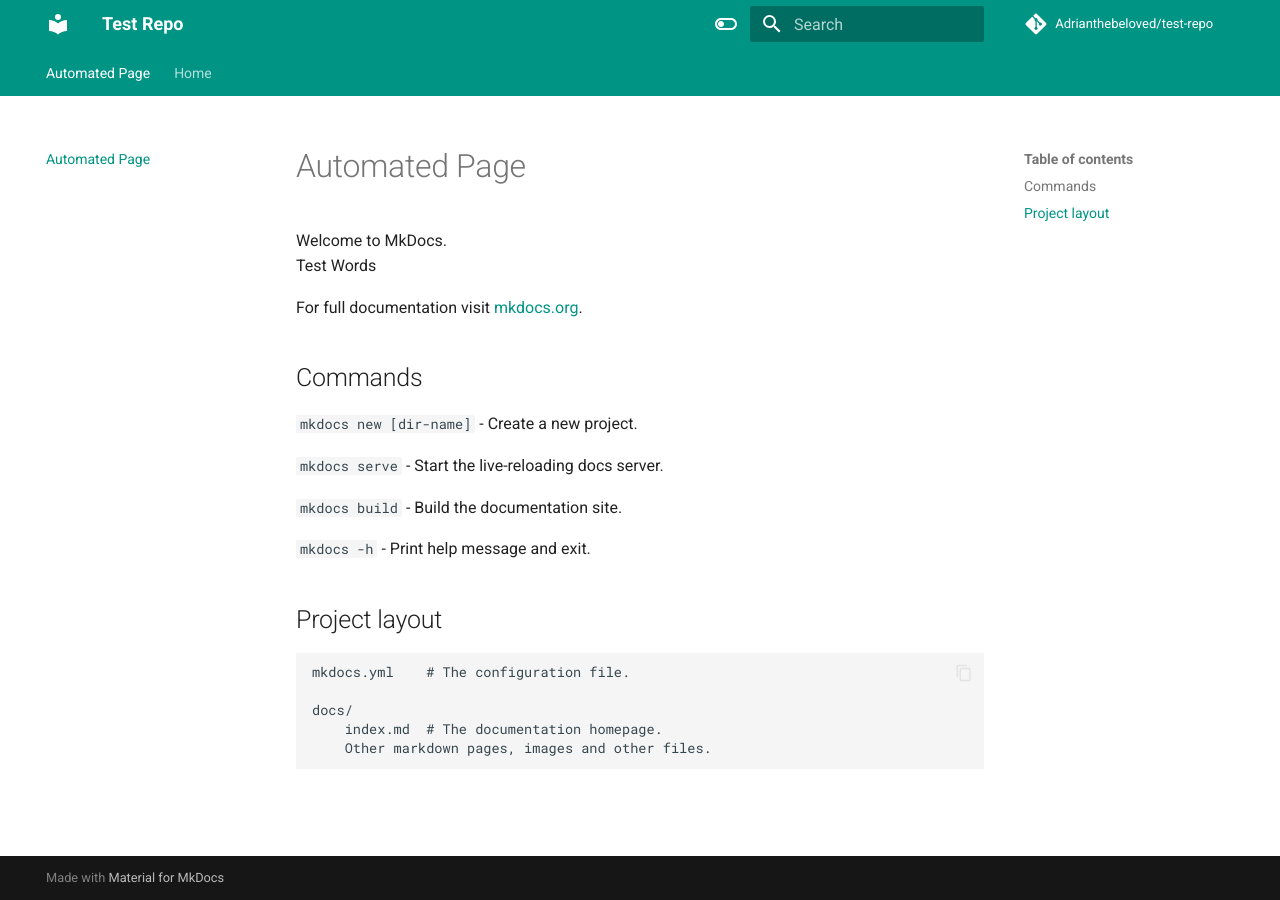
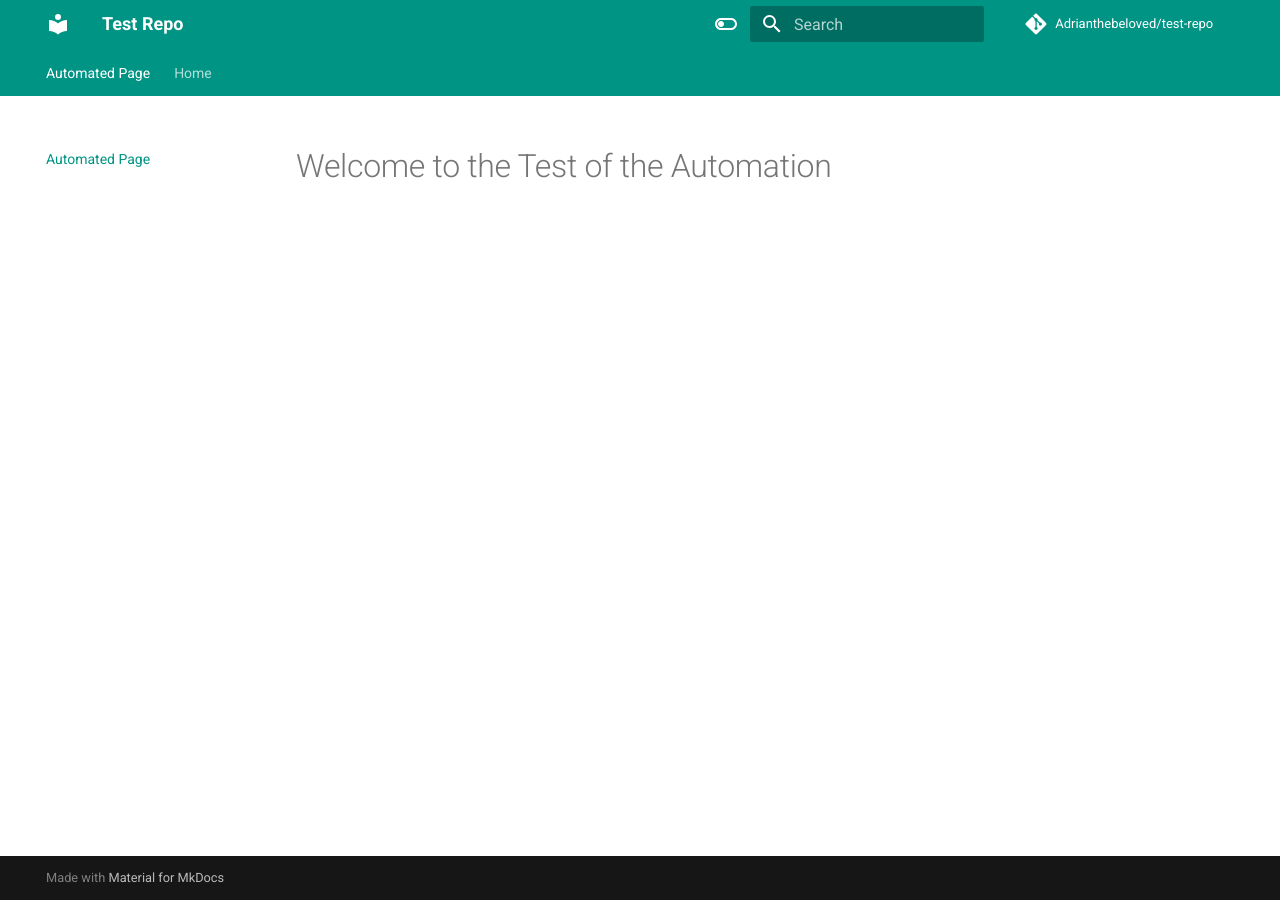
Before and after one commit to aitrenches/test-repo, an MkDocs documentation site: the page built from docs/auto_page.md, in a window 1280 px wide. Built offline with MkDocs 1.6.1 and Material for MkDocs 9.7.7, drawn with Linux system fonts in a browser that asks for light colours; comment, search, counter and statistics services are not loaded.

Commit message:
Update documentation from Google Doc: test mkdocs automation docs

````diff
--- a/docs/auto_page.md
+++ b/docs/auto_page.md
@@ -1,24 +1 @@
-Welcome to MkDocs.
-Test Words
-
-For full documentation visit [mkdocs.org](https://www.mkdocs.org).
-
-## Commands
-
-`mkdocs new [dir-name]` - Create a new project.
-
-`mkdocs serve` - Start the live-reloading docs server.
-
-`mkdocs build` - Build the documentation site.
-
-`mkdocs -h` - Print help message and exit.
-
-## Project layout
-
-```
-mkdocs.yml    # The configuration file.
-
-docs/
-    index.md  # The documentation homepage.
-    Other markdown pages, images and other files.
-```
+# Welcome to the Test of the Automation
````
